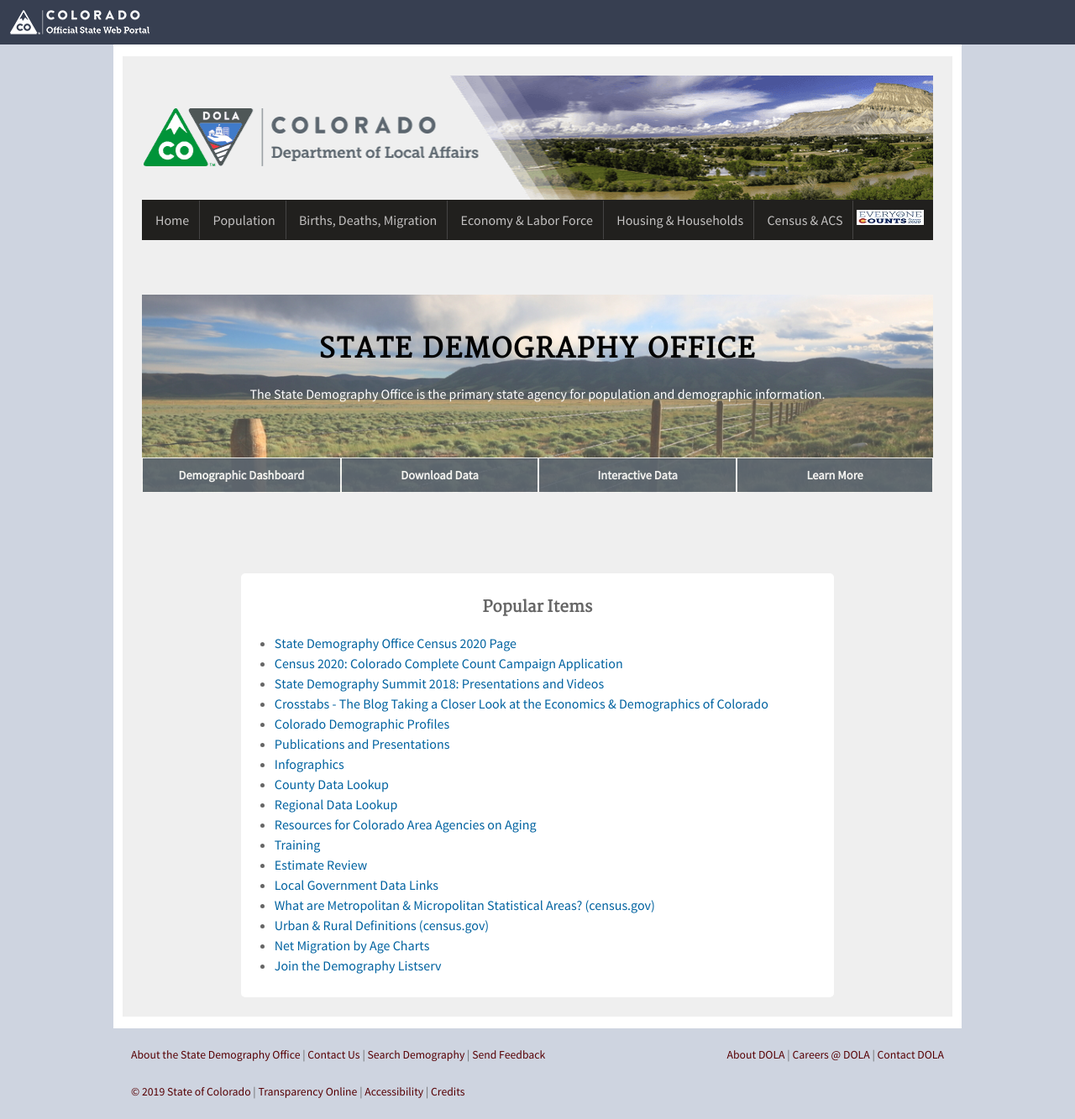
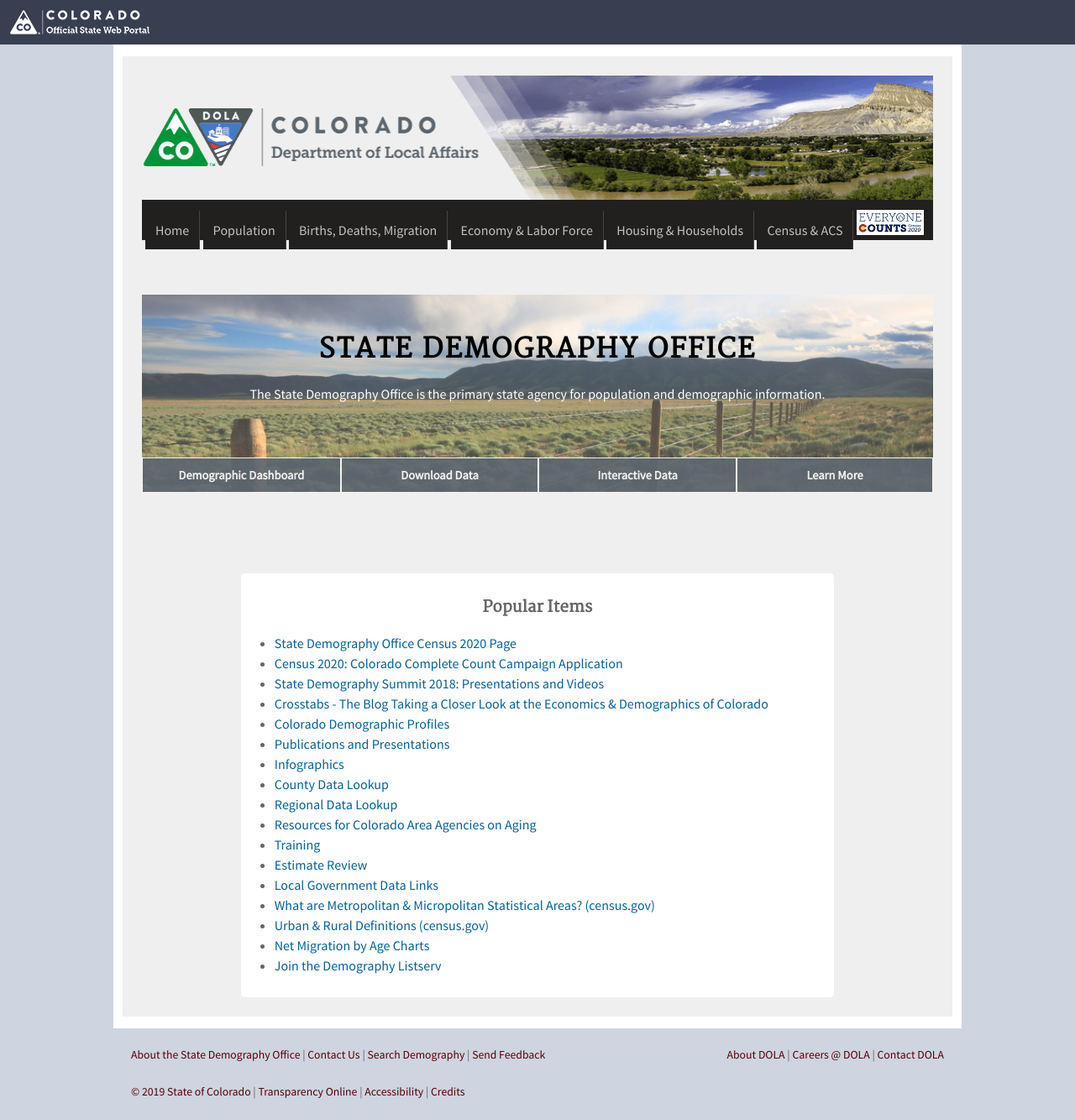
Before and after one commit to TBleess/Website_New, a Jekyll site: the page built from pages/0_Homepage_and_Footer_Links/index.md, in a window 1280 px wide. Shown: the whole page at 84% size. Built offline with Jekyll 4.4.1, drawn with Linux system fonts in a browser that asks for light colours.

Commit message:
Update _header.html

```diff
--- a/_includes/_header.html
+++ b/_includes/_header.html
@@ -28,7 +28,7 @@
                             <li class="padding-normal">
                                 <a href="/census-acs/">Census &amp; ACS</a></li>
                             <li class="padding-none">
-                              <a href="/census_2020/"><img src="/images/Census2020_Button.jpg" height=18px width=80px></a>
+                              <a href="/census_2020/"><img src="/images/Census2020_Button.jpg" height=30px width=80px></a>
                             </li>
                         </ul>
                     </nav>
```
